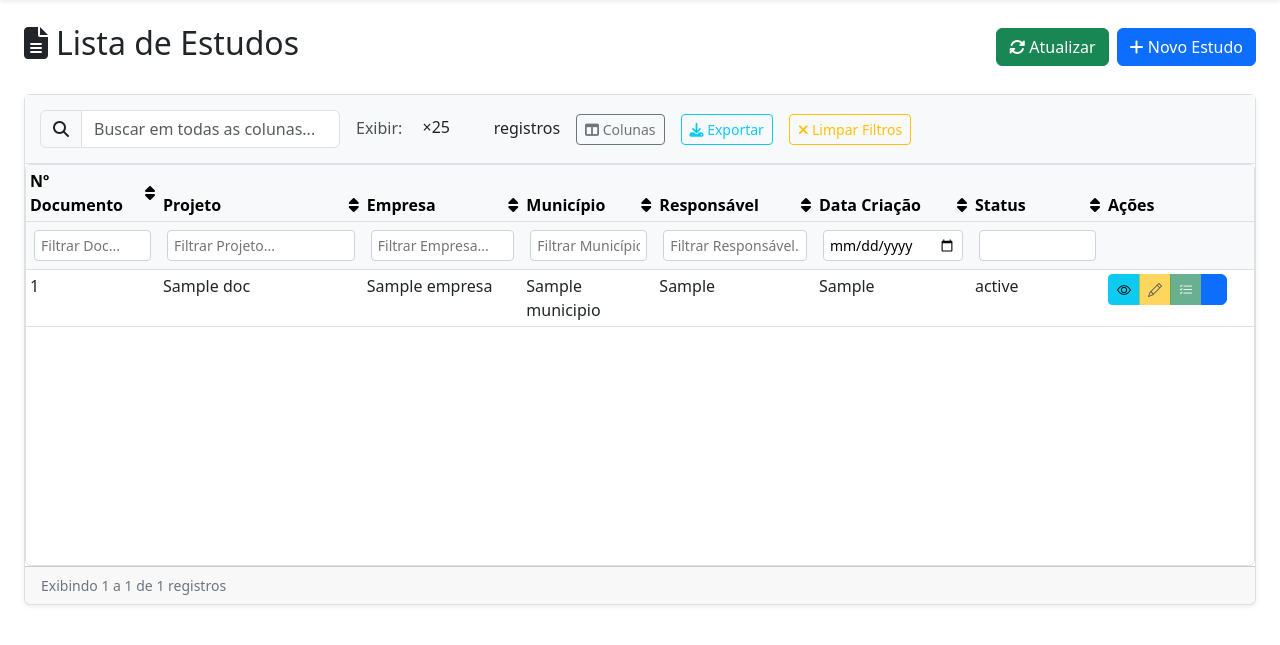
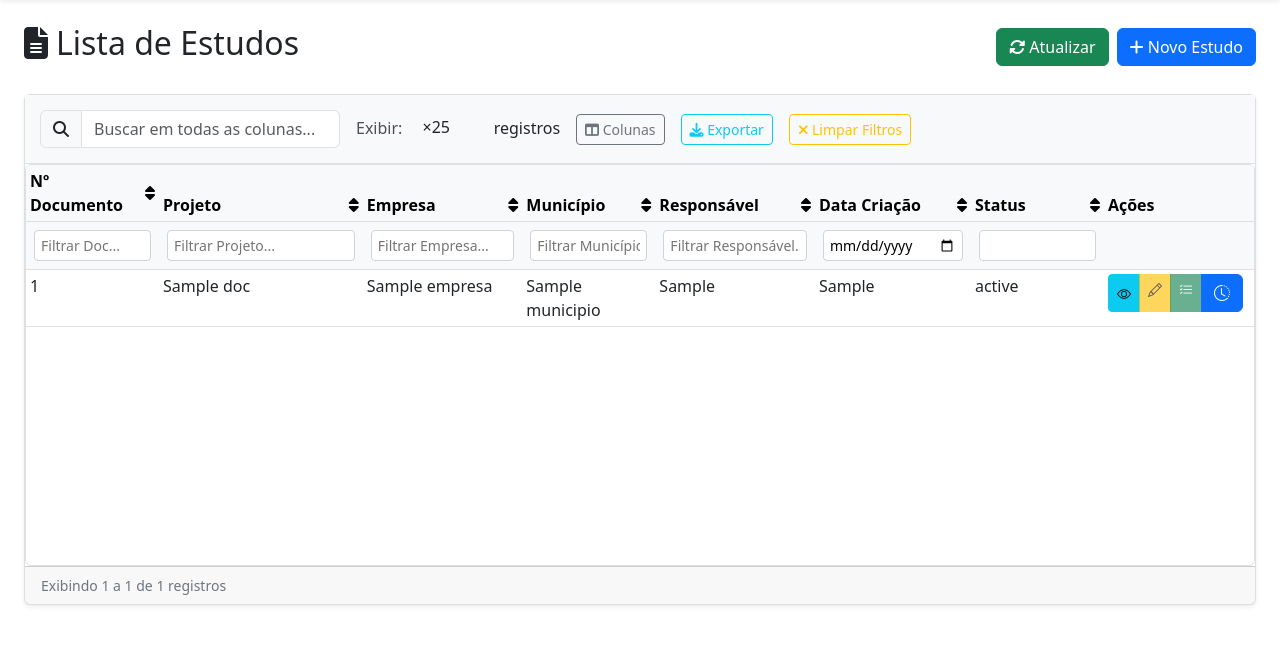
Before and after one commit to EDP-DDPE/GCIWeb, a Flask app: template app/listar/templates/listar/listar.html in a window 1280 px wide. Shown: the part 56-701 px from the top of the page. Run offline with Flask 3, Linux system fonts and the light colour scheme; the template is opened without the code that fills it: most values are stand-ins (such as "Sample title", 1, 10 or a date in 2020); parts of the project's set-up code (start-up, migrations or seed data) failed here and were passed over; some libraries are stand-ins or nearby versions.

Commit message:
commit teste para deploy

```diff
--- a/app/listar/templates/listar/listar.html
+++ b/app/listar/templates/listar/listar.html
@@ -267,7 +267,7 @@
 
                                     <button type="button" class="btn btn-primary btn-status" data-bs-toggle="modal"
                                             data-bs-target="#statusModal" data-id-estudo="{{ doc.id }}">
-<!--                                        <i class="bi bi-clock-history"></i>-->
+                                        <i class="bi bi-clock-history"></i>
                                     </button>
 
 
```
